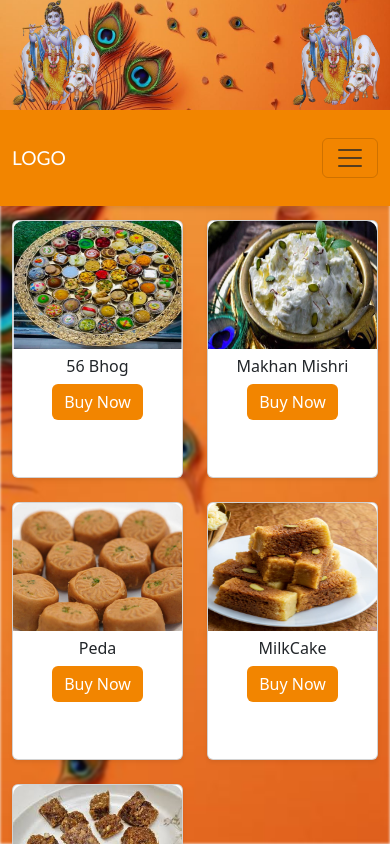
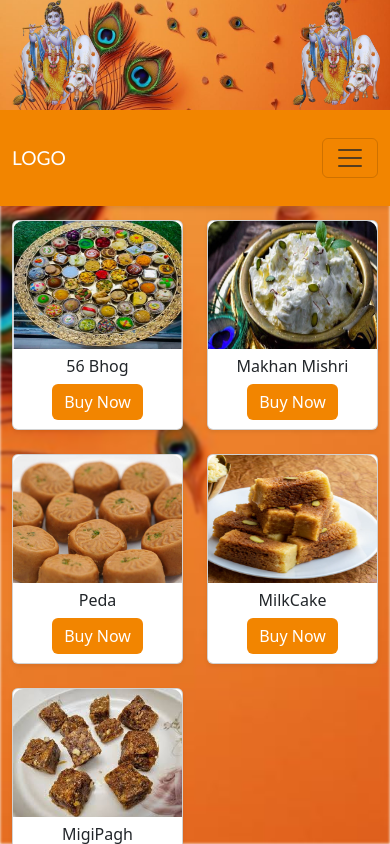
Before and after one commit to AAbhishek1234/Bankebihariwebsite, a React (Create React App) app: page /product/prashad in a window 390 px wide. Shown: the top 844 px of the page. Built offline with nearby package versions, Linux system fonts and the light colour scheme.

Commit message:
prashadd

```diff
--- a/src/pages/prashad.css
+++ b/src/pages/prashad.css
@@ -6,7 +6,7 @@
         height: 8rem !important;
     }
     .prashad-card-body{
-        height: 8rem !important;
+        height: 5rem !important;
     }
    .prashad-card-title{
     margin-top: -0.5rem;
```
